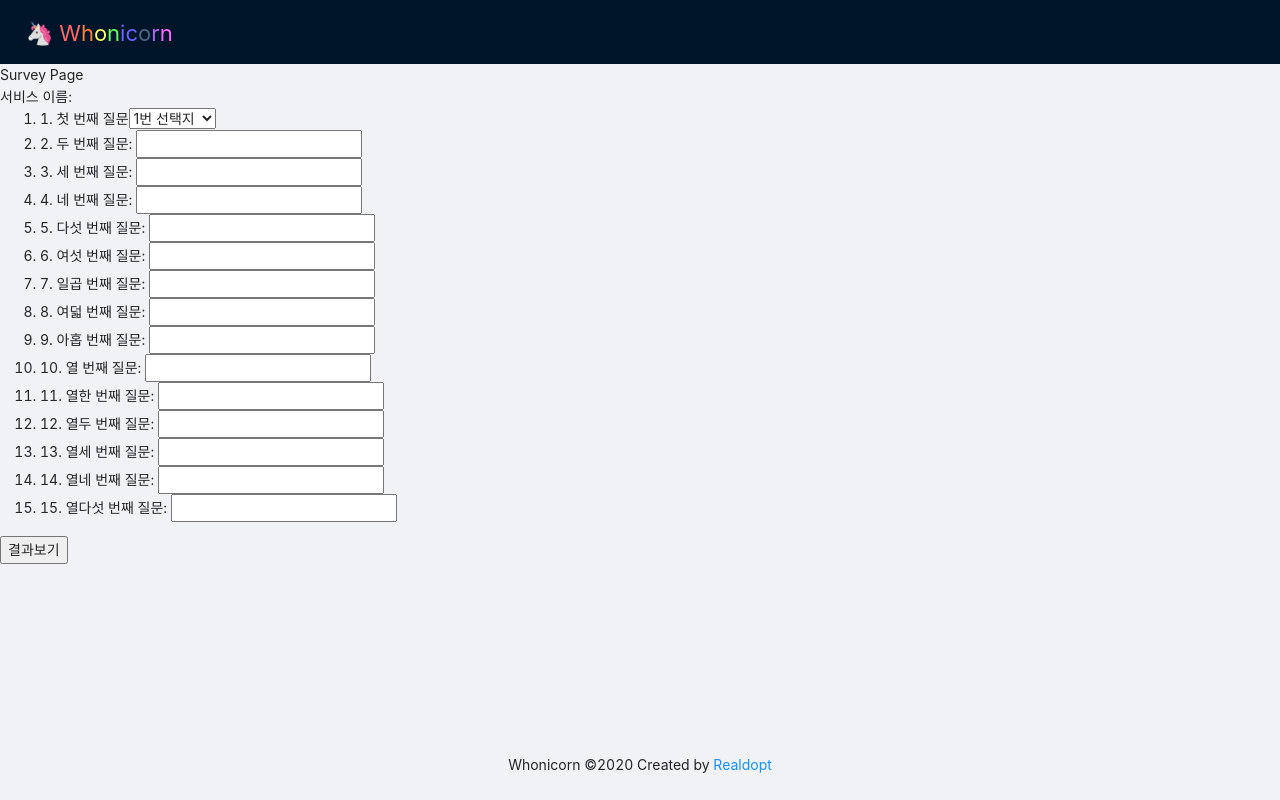
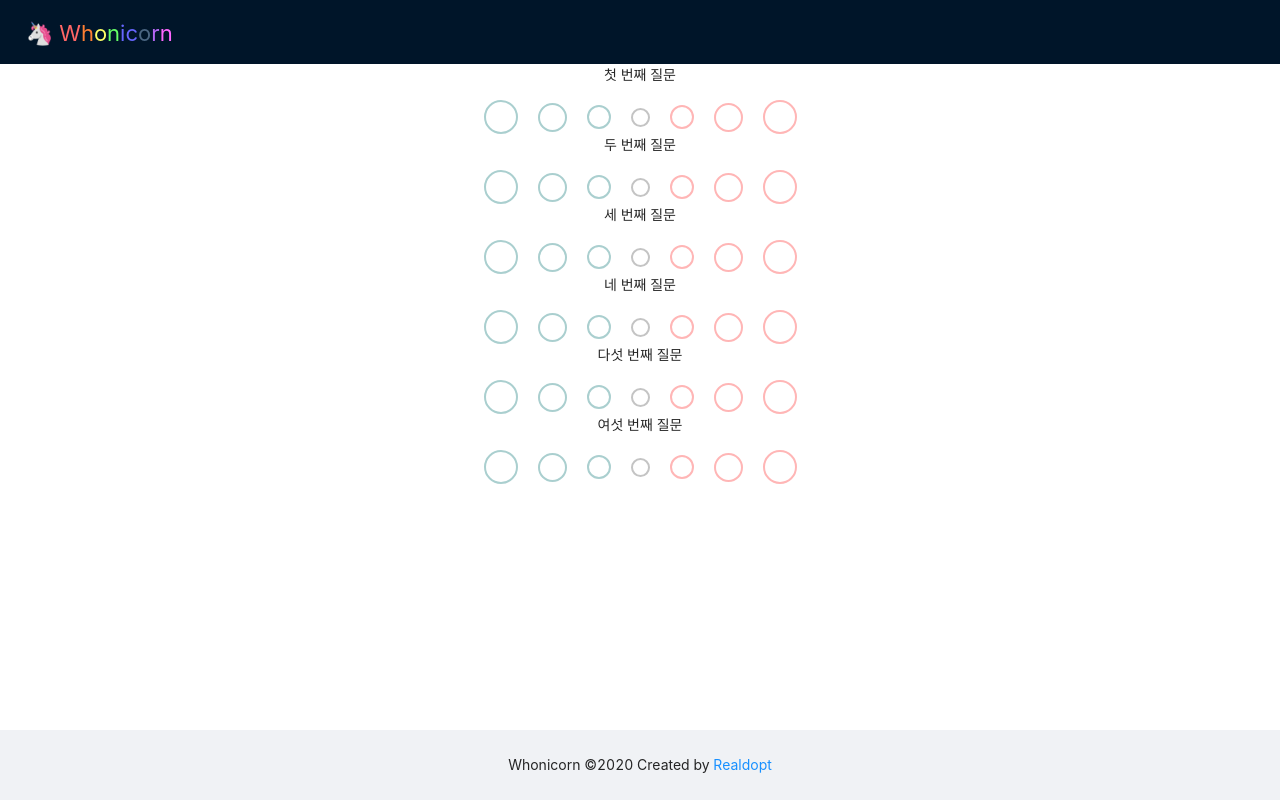
Before and after one commit to zigsong/dbdlab-unicorn, a React (Create React App) app: page /survey in a window 1280 px wide. Built offline with nearby package versions, Linux system fonts and the light colour scheme.

Commit message:
zig ongoing

```diff
--- a/src/components/UnicornRadio.tsx
+++ b/src/components/UnicornRadio.tsx
@@ -1,6 +1,87 @@
-import React from "react"
+import React from "react";
+import { Radio } from 'antd';
+import styled from "styled-components";
 
-// TODO: 선택지
-const radio = () => (<div>test</div>)
+const StyledDiv = styled.div`
+  width: 100%;
+  text-align: center;
+  display: flex;
+  align-items: center;
+  justify-content: center;
+  flex-direction: column;
+`
 
-export default radio
+const StyledRadioGroup = styled(Radio.Group)`
+height: 100px !important;
+    .ant-radio-wrapper {
+        .ant-radio {
+            widht: 100px;
+            height: 100px;
+        }
+    }
+`
+
+const RadioGroup = styled.div`
+    display: flex;
+    align-items: center;
+    justify-content: center;
+    .option {
+        border-radius: 50%;
+        margin: 0 10px;
+        &.max {
+            width: 34px;
+            height: 34px;
+        };
+        &.med {
+            width: 29px;
+            height: 29px;
+
+        };
+        &.min {
+            width: 24px;
+            height: 24px;
+
+        };
+        &.neutral {
+            width: 19px;
+            height: 19px;
+
+        };
+        &.agree {
+            // background: #aacfcf;
+            border: 2px solid #aacfcf;
+        };
+        &.disagree {
+            // background: #ffb6b6;
+            border: 2px solid #ffb6b6;
+        };
+        &.neutral {
+            // background: #C4C4C4;
+            border: 2px solid #C4C4C4;
+        }
+    }
+
+`
+interface StyledRadioProps {
+  children: React.ReactNode
+}
+
+function UnicornRadio(props: StyledRadioProps) {
+  return (
+    <StyledDiv style={{  }}>
+    <p>{props.children}</p>
+        <RadioGroup>
+            <div className="option agree max"></div>
+            <div className="option agree med"></div>
+            <div className="option agree min"></div>
+            <div className="option neutral"></div>
+            <div className="option disagree min"></div>
+            <div className="option disagree med"></div>
+            <div className="option disagree max"></div>
+        </RadioGroup>
+
+    </StyledDiv>
+  )
+}
+
+export default UnicornRadio;
--- a/src/components/index.ts
+++ b/src/components/index.ts
@@ -2,7 +2,8 @@ import UnicornButton from "./UnicornButton"
 import UnicornText from "./UnicornText"
 import UnicornEmptyRow from "./UnicornEmptyRow"
 import UnicornTextField from "./UnicornTextField"
+import UnicornRadio from "./UnicornRadio"
 
 export {
-  UnicornButton, UnicornText, UnicornEmptyRow, UnicornTextField
+  UnicornButton, UnicornText, UnicornEmptyRow, UnicornTextField, UnicornRadio
 }
--- a/src/pages/UnicornEntry.tsx
+++ b/src/pages/UnicornEntry.tsx
@@ -3,8 +3,8 @@ import styled from "styled-components";
 
 import { withRouter, RouteChildrenProps } from 'react-router-dom';
 import UnicornFlexLayout from "../layouts/UnicornFlexLayout";
+import EntryBannerImage from "../assets/entry_banner.png"
 import { UnicornText, UnicornButton, UnicornEmptyRow, UnicornTextField } from "../components";
-import EntryBannerImage from "../assets/entry_banner.png"
 
 const BannerImg = styled.img`
   max-width: 100%;
--- a/src/pages/UnicornSurvey.tsx
+++ b/src/pages/UnicornSurvey.tsx
@@ -1,78 +1,30 @@
-import React, { Fragment } from 'react';
-import { useLocation, RouteChildrenProps } from "react-router-dom";
+import React from "react";
+import { withRouter, RouteChildrenProps, useLocation } from 'react-router-dom';
 
-interface SurveyProps {
-    serviceName: string;
-};
+import UnicornLayout from "../layouts/UnicornLayout";
+import { UnicornText, UnicornEmptyRow,  UnicornRadio} from "../components";
 
-export default function Survey(props: RouteChildrenProps) {
+function Survey(props: RouteChildrenProps) {
     const location = useLocation();
     const serviceName = new URLSearchParams(location.search).get("serviceName")
-
-    const onSubmit = () => {
+    const onStart = () => {
       const { history } = props;
-      history.push("/result");
+      history.push("/entry");
     }
 
-    return (
-        <Fragment>
-            <div>Survey Page</div>
-            <div>서비스 이름: { serviceName }</div>
-            <ol>
-                <li>
-                    1. 첫 번째 질문
-                    <select name="survey">
-                        <option value="first">1번 선택지</option>
-                        <option value="second">2번 선택지</option>
-                        <option value="third">3번 선택지</option>
-                    </select>
-                </li>
-                <li>
-                    2. 두 번째 질문: <input />
-                </li>
-                <li>
-                    3. 세 번째 질문: <input />
-                </li>
-                <li>
-                    4. 네 번째 질문: <input />
-                </li>
-                <li>
-                    5. 다섯 번째 질문: <input />
-                </li>
-                <li>
-                    6. 여섯 번째 질문: <input />
-                </li>
-                <li>
-                    7. 일곱 번째 질문: <input />
-                </li>
-                <li>
-                    8. 여덟 번째 질문: <input />
-                </li>
-                <li>
-                    9. 아홉 번째 질문: <input />
-                </li>
-                <li>
-                    10. 열 번째 질문: <input />
-                </li>
-                <li>
-                    11. 열한 번째 질문: <input />
-                </li>
-                <li>
-                    12. 열두 번째 질문: <input />
-                </li>
-                <li>
-                    13. 열세 번째 질문: <input />
-                </li>
-                <li>
-                    14. 열네 번째 질문: <input />
-                </li>
-                <li>
-                    15. 열다섯 번째 질문: <input />
-                </li>
-            </ol>
-            <button onClick={onSubmit}>
-              결과보기
-            </button>
-        </Fragment>
-    );
+  return (
+    <UnicornLayout>
+      <UnicornEmptyRow flex={4} />
+      <UnicornEmptyRow flex={1} />
+      <UnicornRadio>첫 번째 질문</UnicornRadio>
+      <UnicornRadio>두 번째 질문</UnicornRadio>
+      <UnicornRadio>세 번째 질문</UnicornRadio>
+      <UnicornRadio>네 번째 질문</UnicornRadio>
+      <UnicornRadio>다섯 번째 질문</UnicornRadio>
+      <UnicornRadio>여섯 번째 질문</UnicornRadio>
+      <UnicornEmptyRow flex={4} />
+    </UnicornLayout>
+  )
 }
+
+export default withRouter(Survey)
```
